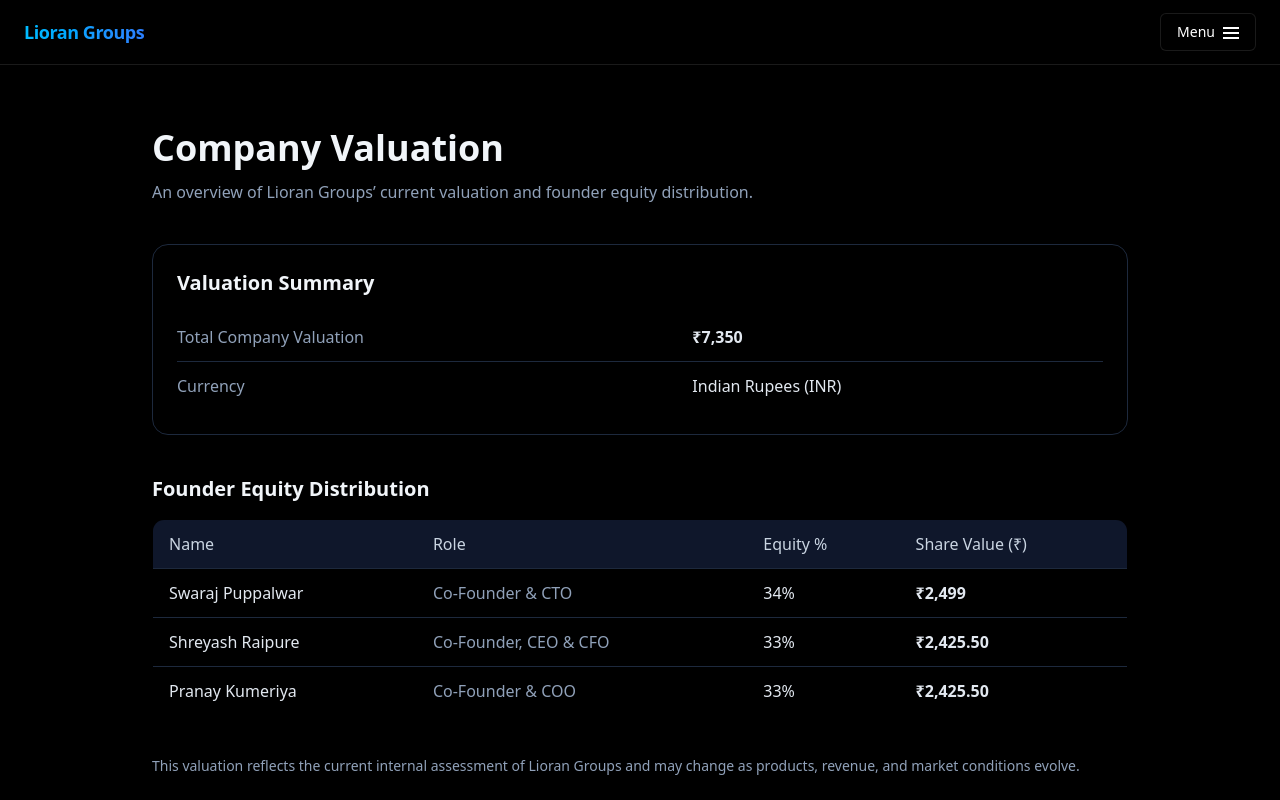
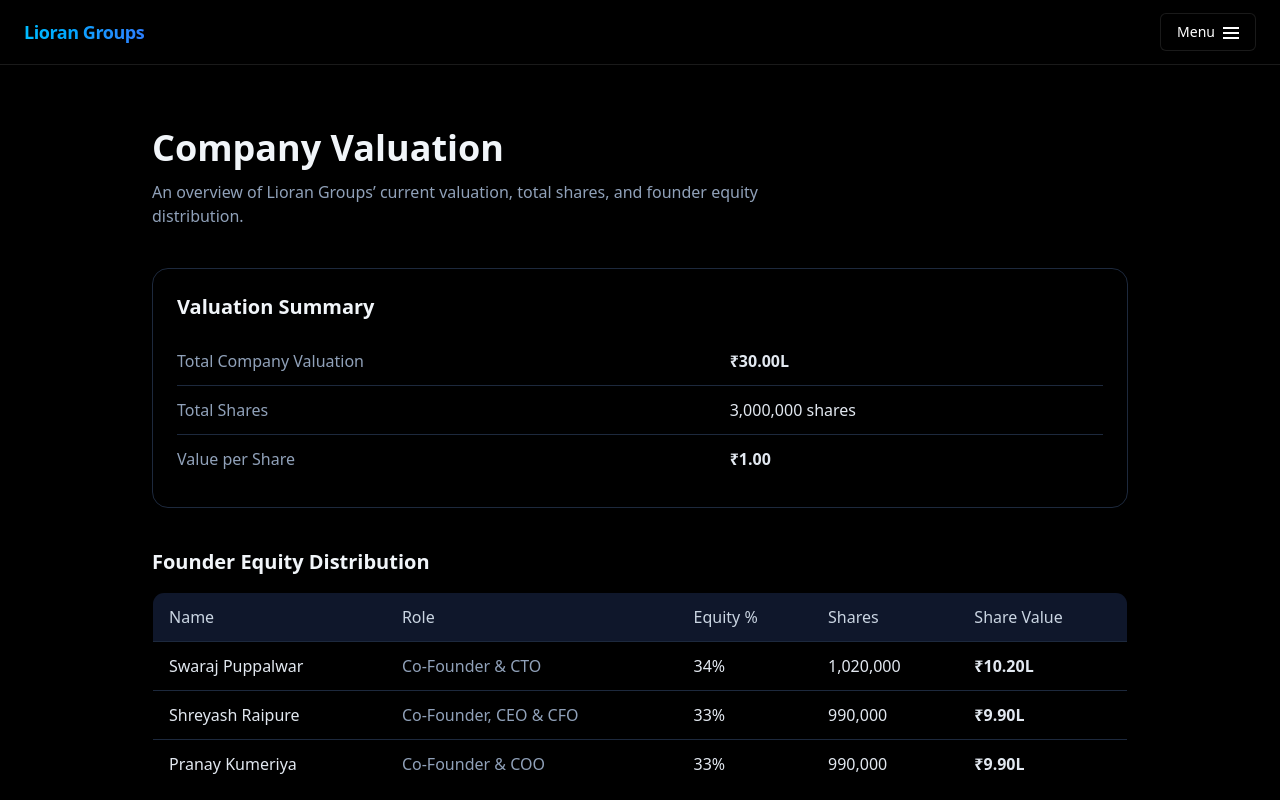
Before and after one commit to LioranGroups/LioranGroups, a Next.js app in the folder lioran-groups/: page /companies/valuation in a window 1280 px wide. Shown: the top 800 px of the page. Built offline with nearby package versions, Linux system fonts and the light colour scheme.

Commit message:
Update page.tsx

```diff
--- a/lioran-groups/app/companies/valuation/page.tsx
+++ b/lioran-groups/app/companies/valuation/page.tsx
@@ -4,11 +4,46 @@
 export const metadata: Metadata = {
   title: "Company Valuation | Lioran Groups",
   description:
-    "Current valuation and equity distribution of Lioran Groups, including founder ownership and share value.",
+    "Current valuation, total shares, per-share value, and founder equity distribution of Lioran Groups.",
 };
+
+/* -------------------- VALUATION DATA -------------------- */
+const valuationData = {
+  totalValuation: 3_000_000, // INR
+  totalShares: 3_000_000, // 3 million shares
+  currency: "INR",
+  founders: [
+    {
+      name: "Swaraj Puppalwar",
+      role: "Co-Founder & CTO",
+      equity: 34,
+    },
+    {
+      name: "Shreyash Raipure",
+      role: "Co-Founder, CEO & CFO",
+      equity: 33,
+    },
+    {
+      name: "Pranay Kumeriya",
+      role: "Co-Founder & COO",
+      equity: 33,
+    },
+  ],
+};
+
+/* -------------------- HELPERS -------------------- */
+function formatINR(value: number): string {
+  if (value >= 1e7) return `₹${(value / 1e7).toFixed(2)}C`;
+  if (value >= 1e5) return `₹${(value / 1e5).toFixed(2)}L`;
+  if (value >= 1e3) return `₹${(value / 1e3).toFixed(2)}K`;
+  return `₹${value.toFixed(2)}`;
+}
 
 /* -------------------- PAGE -------------------- */
 export default function ValuationPage() {
+  const valuePerShare =
+    valuationData.totalValuation / valuationData.totalShares;
+
   return (
     <section className="px-6 py-16 max-w-5xl mx-auto space-y-10">
       {/* Header */}
@@ -17,14 +52,16 @@
           Company Valuation
         </h1>
         <p className="text-slate-400 mt-3 max-w-2xl">
-          An overview of Lioran Groups’ current valuation and founder equity
-          distribution.
+          An overview of Lioran Groups’ current valuation, total shares,
+          and founder equity distribution.
         </p>
       </header>
 
       {/* Valuation Summary */}
       <section className="bg-black border border-slate-800 rounded-2xl p-6">
-        <h2 className="text-xl font-semibold mb-4">Valuation Summary</h2>
+        <h2 className="text-xl font-semibold mb-4">
+          Valuation Summary
+        </h2>
 
         <table className="w-full text-left border-collapse">
           <tbody>
@@ -33,15 +70,25 @@
                 Total Company Valuation
               </th>
               <td className="py-3 text-slate-200 font-semibold">
-                ₹7,350
+                {formatINR(valuationData.totalValuation)}
               </td>
             </tr>
+
+            <tr className="border-b border-slate-800">
+              <th className="py-3 text-slate-400 font-medium">
+                Total Shares
+              </th>
+              <td className="py-3 text-slate-200">
+                {valuationData.totalShares.toLocaleString()} shares
+              </td>
+            </tr>
+
             <tr>
               <th className="py-3 text-slate-400 font-medium">
-                Currency
+                Value per Share
               </th>
-              <td className="py-3 text-slate-200">
-                Indian Rupees (INR)
+              <td className="py-3 text-slate-200 font-semibold">
+                {formatINR(valuePerShare)}
               </td>
             </tr>
           </tbody>
@@ -68,56 +115,45 @@
                   Equity %
                 </th>
                 <th className="px-4 py-3 text-left text-slate-300 font-medium">
-                  Share Value (₹)
+                  Shares
+                </th>
+                <th className="px-4 py-3 text-left text-slate-300 font-medium">
+                  Share Value
                 </th>
               </tr>
             </thead>
 
             <tbody>
-              <tr className="border-t border-slate-800">
+              {valuationData.founders.map((founder) => {
+                const sharesOwned =
+                  (valuationData.totalShares * founder.equity) / 100;
+
+                const shareValue =
+                  (valuationData.totalValuation * founder.equity) / 100;
+
+                return (
+                  <tr
+                    key={founder.name}
+                    className="border-t border-slate-800"
+                  >
                     <td className="px-4 py-3 text-slate-200">
-                  Swaraj Puppalwar
+                      {founder.name}
                     </td>
                     <td className="px-4 py-3 text-slate-400">
-                  Co-Founder & CTO
+                      {founder.role}
                     </td>
                     <td className="px-4 py-3 text-slate-200">
-                  34%
+                      {founder.equity}%
+                    </td>
+                    <td className="px-4 py-3 text-slate-200">
+                      {sharesOwned.toLocaleString()}
                     </td>
                     <td className="px-4 py-3 text-slate-200 font-semibold">
-                  ₹2,499
+                      {formatINR(shareValue)}
                     </td>
                   </tr>
-
-              <tr className="border-t border-slate-800">
-                <td className="px-4 py-3 text-slate-200">
-                  Shreyash Raipure
-                </td>
-                <td className="px-4 py-3 text-slate-400">
-                  Co-Founder, CEO & CFO
-                </td>
-                <td className="px-4 py-3 text-slate-200">
-                  33%
-                </td>
-                <td className="px-4 py-3 text-slate-200 font-semibold">
-                  ₹2,425.50
-                </td>
-              </tr>
-
-              <tr className="border-t border-slate-800">
-                <td className="px-4 py-3 text-slate-200">
-                  Pranay Kumeriya
-                </td>
-                <td className="px-4 py-3 text-slate-400">
-                  Co-Founder & COO
-                </td>
-                <td className="px-4 py-3 text-slate-200">
-                  33%
-                </td>
-                <td className="px-4 py-3 text-slate-200 font-semibold">
-                  ₹2,425.50
-                </td>
-              </tr>
+                );
+              })}
             </tbody>
           </table>
         </div>
@@ -126,9 +162,9 @@
       {/* Note */}
       <section className="text-sm text-slate-400">
         <p>
-          This valuation reflects the current internal assessment of Lioran
-          Groups and may change as products, revenue, and market conditions
-          evolve.
+          This valuation is an internal assessment of Lioran Groups.
+          Share value and ownership may change based on future funding,
+          revenue, and market conditions.
         </p>
       </section>
     </section>
```
Lines whose indentation alone changed are shown as unchanged.
